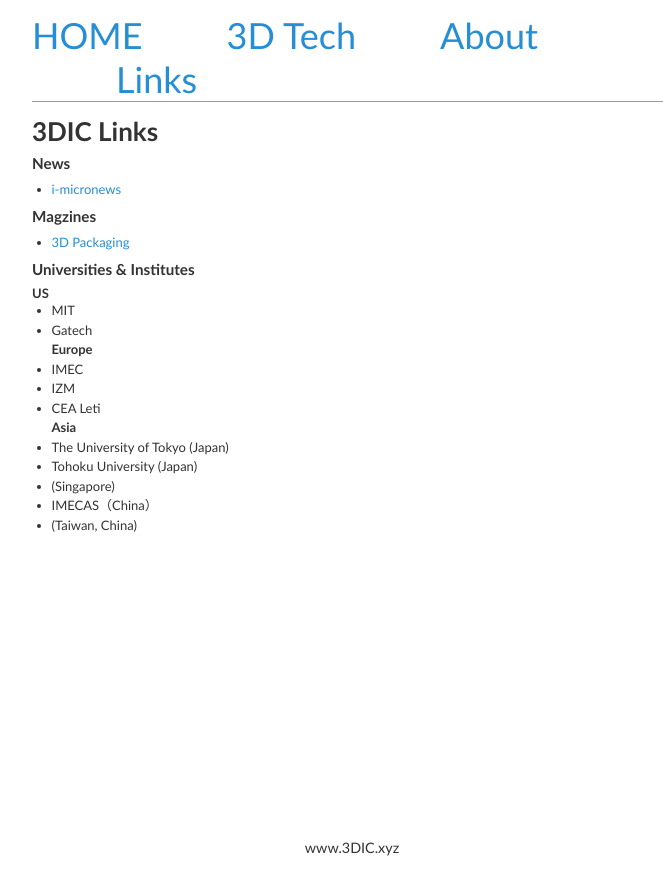
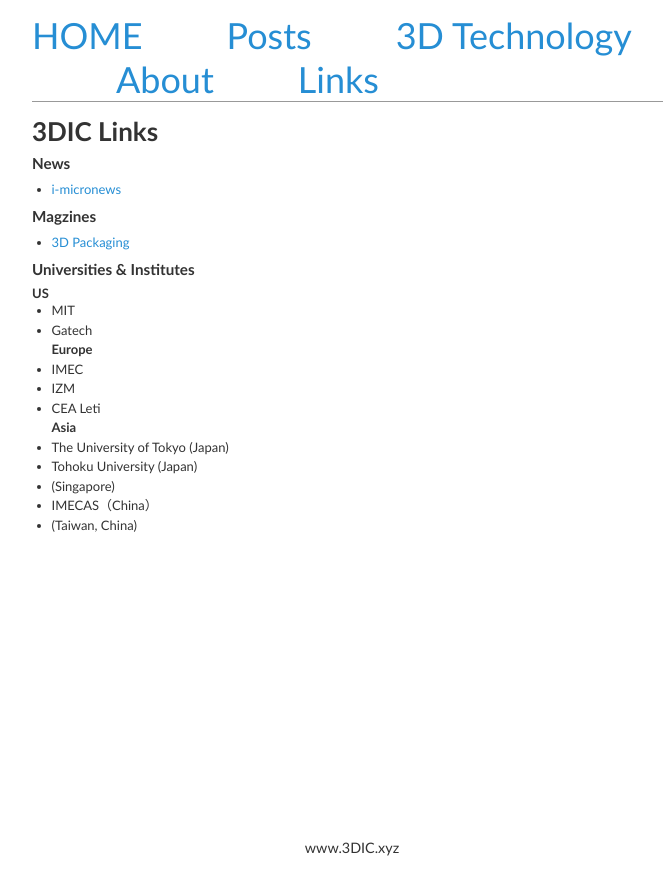
Before and after one commit to 3DIC/3dic.github.io, a Jekyll site: the page built from links.md, in a window 1280 px wide. Shown: the top 895 px of the page, without its empty margins (288-951 px from the left). Built offline with Jekyll 4.4.1, drawn with Linux system fonts in a browser that asks for light colours; nearby versions of some CDN libraries; some web fonts are replaced.

Commit message:
Update default.html

```diff
--- a/_layouts/default.html
+++ b/_layouts/default.html
@@ -5,12 +5,10 @@
 <div id="header">
   <ul>
    <li>      <a href="http://www.3dic.xyz">HOME</a>    </li>
-   <li>      <a href="http://www.3dic.xyz/tech">3D Tech</a>    </li>
+   <li>      <a href="http://www.3dic.xyz/posts "> Posts </a>    </li>
+   <li>      <a href="http://www.3dic.xyz/tech">3D Technology</a>    </li>
    <li>      <a href="http://www.3dic.xyz/about">About</a>    </li>
    <li>      <a href="http://www.3dic.xyz/links">Links</a>    </li>
-   <li>      <a href=" "> </a>    </li>
-   <li>      <a href=" "> </a>    </li>
-
   </ul>
   <div style="clear:both"></div>
 </div>
```
